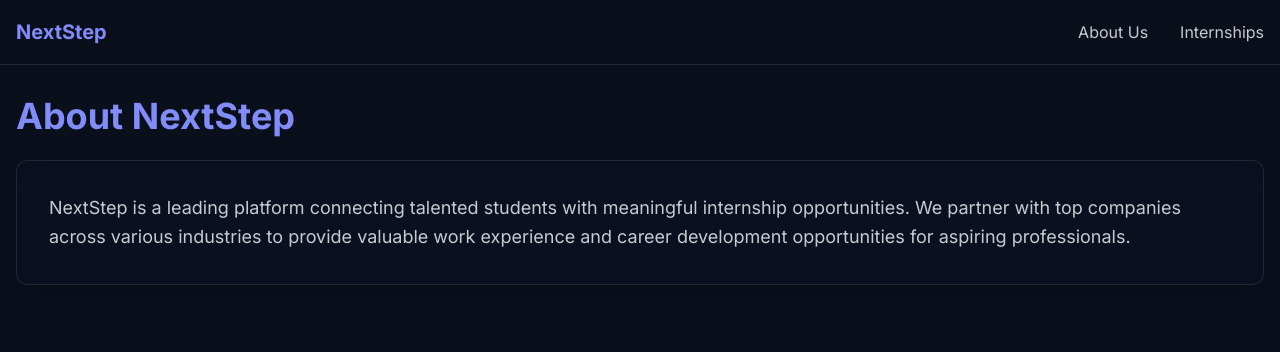
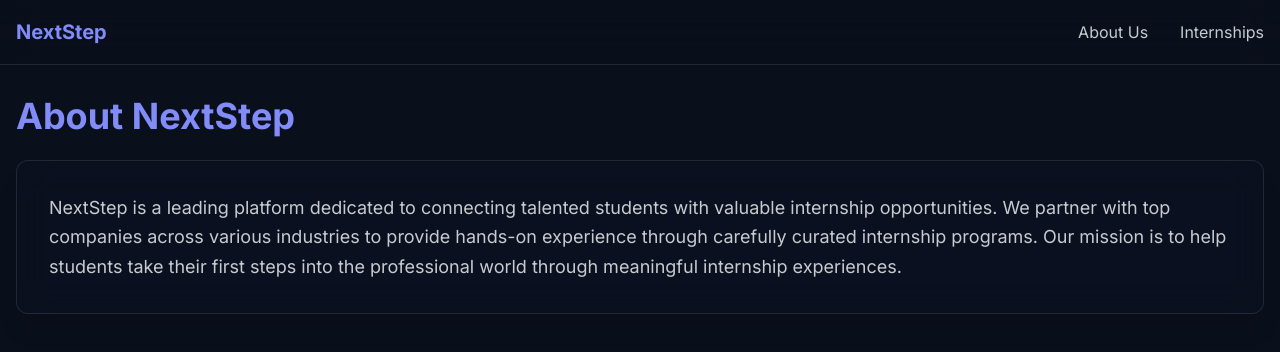
Before and after one commit to Pavanvootla/shadow-helper-hub, a React (Vite) app: page /about in a window 1280 px wide. Shown: the top 352 px of the page. Built offline with nearby package versions, Linux system fonts and the light colour scheme.

Commit message:
Update project focus to internships
This commit updates the project description and content to emphasize that the platform exclusively provides internship opportunities.
[skip gpt_engineer]

```diff
--- a/src/pages/About.tsx
+++ b/src/pages/About.tsx
@@ -7,9 +7,10 @@ const About = () => {
         <h1 className="text-4xl font-bold mb-6 text-custom-accent">About NextStep</h1>
         <div className="glass-card p-6 md:p-8 rounded-xl">
           <p className="text-lg text-foreground/80 leading-relaxed">
-            NextStep is a leading platform connecting talented students with meaningful internship opportunities.
-            We partner with top companies across various industries to provide valuable work experience and
-            career development opportunities for aspiring professionals.
+            NextStep is a leading platform dedicated to connecting talented students with valuable internship opportunities.
+            We partner with top companies across various industries to provide hands-on experience through carefully curated
+            internship programs. Our mission is to help students take their first steps into the professional world through
+            meaningful internship experiences.
           </p>
         </div>
       </div>
```
